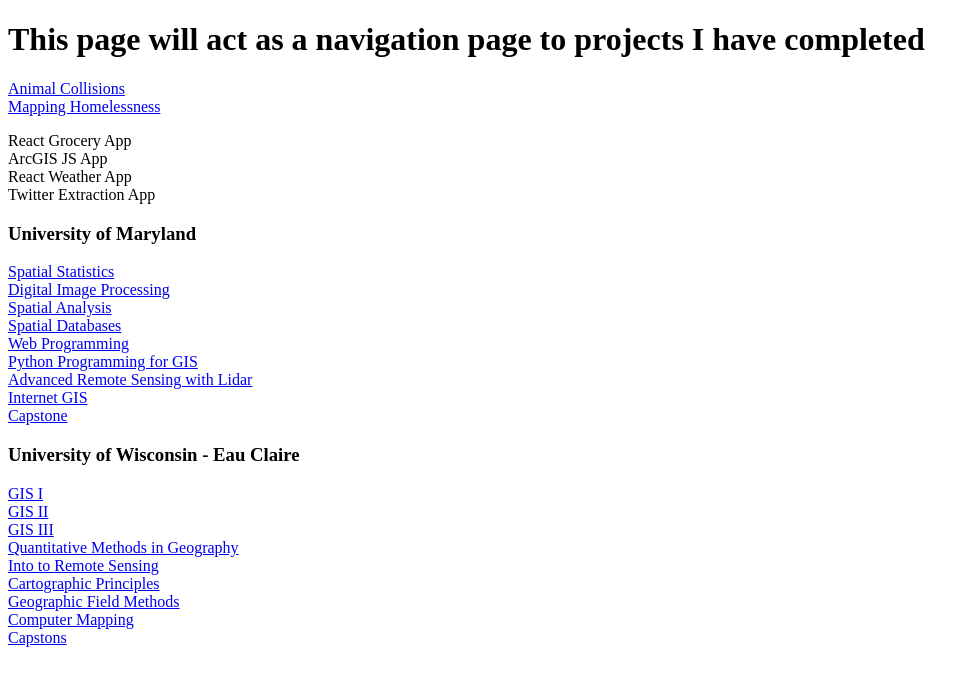
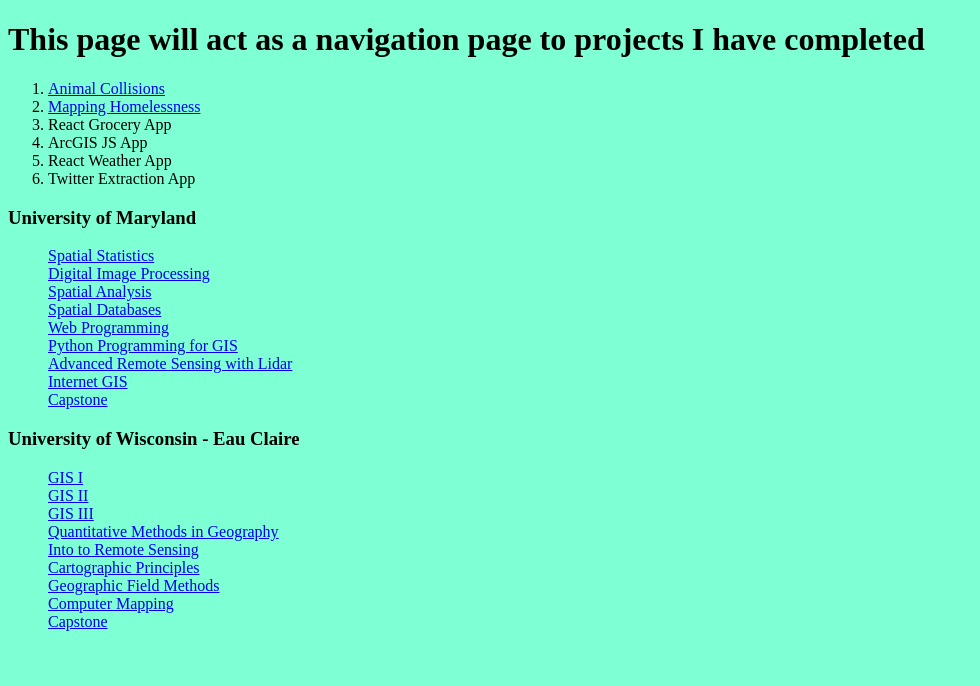
Before and after one commit to joelweber97/portfolio, a plain HTML site: page index.html in a window 1280 px wide. Shown: the whole page, without its empty margins (0-980 px from the left). Drawn offline with Linux system fonts and the light colour scheme.

Commit message:
modified index and added css stylesheet

```diff
--- a/index.html
+++ b/index.html
@@ -1,22 +1,24 @@
 <!DOCTYPE html>
 <header>
     <title>Navigation</title>
-
+    <link rel="stylesheet" type="text/css" href="styles.css">
 </header>
 
 <body>
     <h1>This page will act as a navigation page to projects I have completed</h1>
-<a href="lab7/">Animal Collisions<br></a>
-<a href="project/">Mapping Homelessness<br></a>
-<p>React Grocery App<br>
-    ArcGIS JS App<br>
-    React Weather App<br>
-    Twitter Extraction App<br>
-</p>
+    <ol>
+        <li><a href="../lab7/">Animal Collisions<br></a></li>
+        <li><a href="../project/">Mapping Homelessness<br></a></li>
+        <li>React Grocery App<br></li>
+            <li>ArcGIS JS App<br></li>
+            <li>React Weather App<br></li>
+            <li>Twitter Extraction App<br></li>
+    </ol>
 
 
-
+<div>
     <h3>University of Maryland</h3>
+    <ul>
         <a href="umd/spatialstatistics.html">Spatial Statistics<br></a>
         <a href="umd/digitalimage.html">Digital Image Processing<br></a>
         <a href="umd/spatialanalysis.html">Spatial Analysis<br></a>
@@ -26,8 +28,11 @@
         <a href="umd/advancedrs.html">Advanced Remote Sensing with Lidar<br></a>
         <a href="umd/internetgis.html">Internet GIS<br></a>
         <a href="umd/capstone.html">Capstone<br></a>
-
+    </ul>
+</div>
+<div>
     <h3>University of Wisconsin - Eau Claire</h3>
+    <ul>
         <a href="uwec/gis1.html">GIS I<br></a>
         <a href="uwec/gis2.html">GIS II<br></a>
         <a href="uwec/gis3.html">GIS III<br></a>
@@ -36,9 +41,9 @@
         <a href="uwec/cartography.html">Cartographic Principles<br></a>
         <a href="uwec/fieldmethods.html">Geographic Field Methods<br></a>
         <a href="uwec/computermapping.html">Computer Mapping<br></a>
-<a href="uwec/capstone.html">Capstons<br></a>
-
-
+        <a href="uwec/capstone.html">Capstone<br></a>
+    </ul>
+</div>
 
 </body>
 
--- /dev/null
+++ b/styles.css
@@ -0,0 +1,3 @@
+body {
+    background-color: aquamarine
+}
```
Lines whose indentation alone changed are shown as unchanged.
